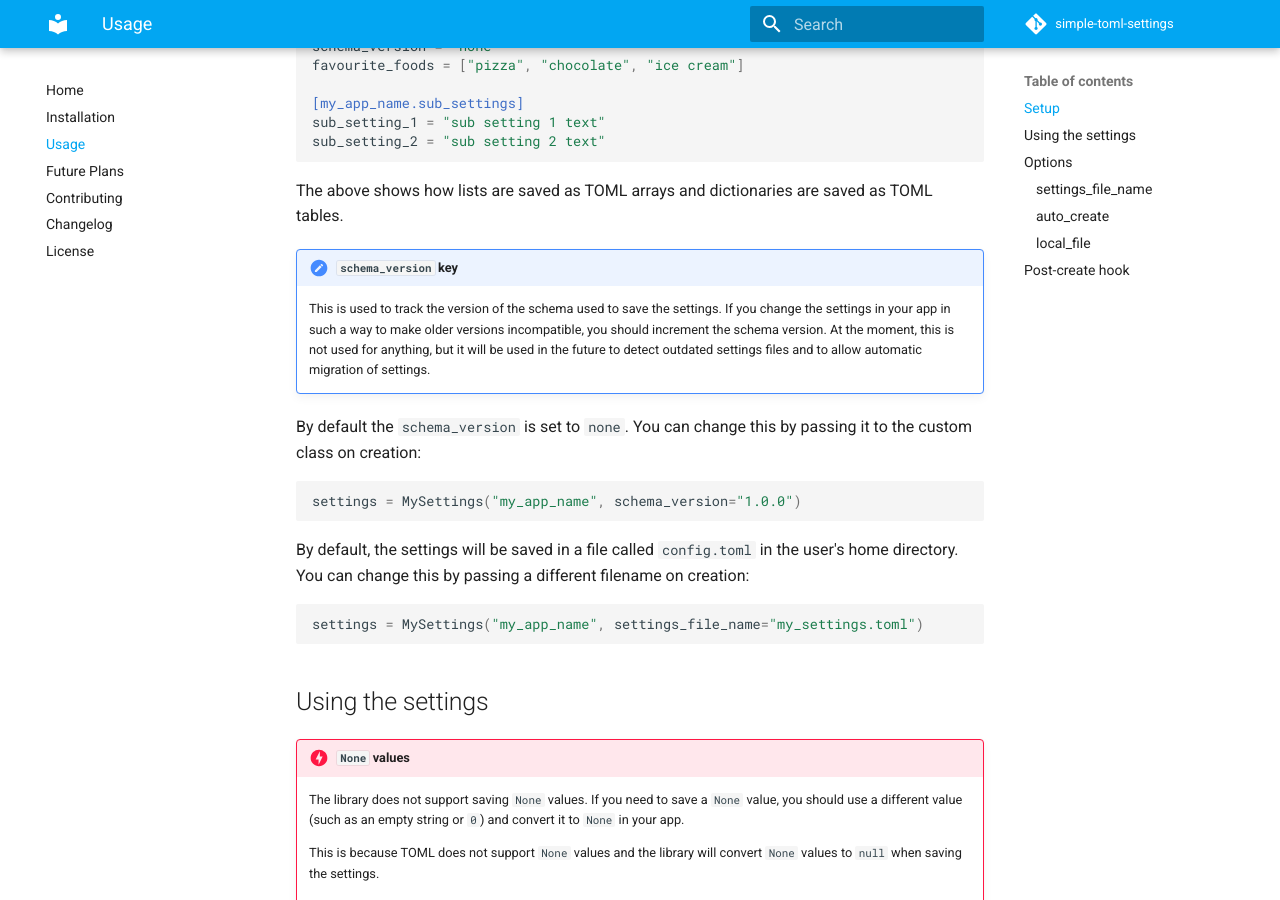
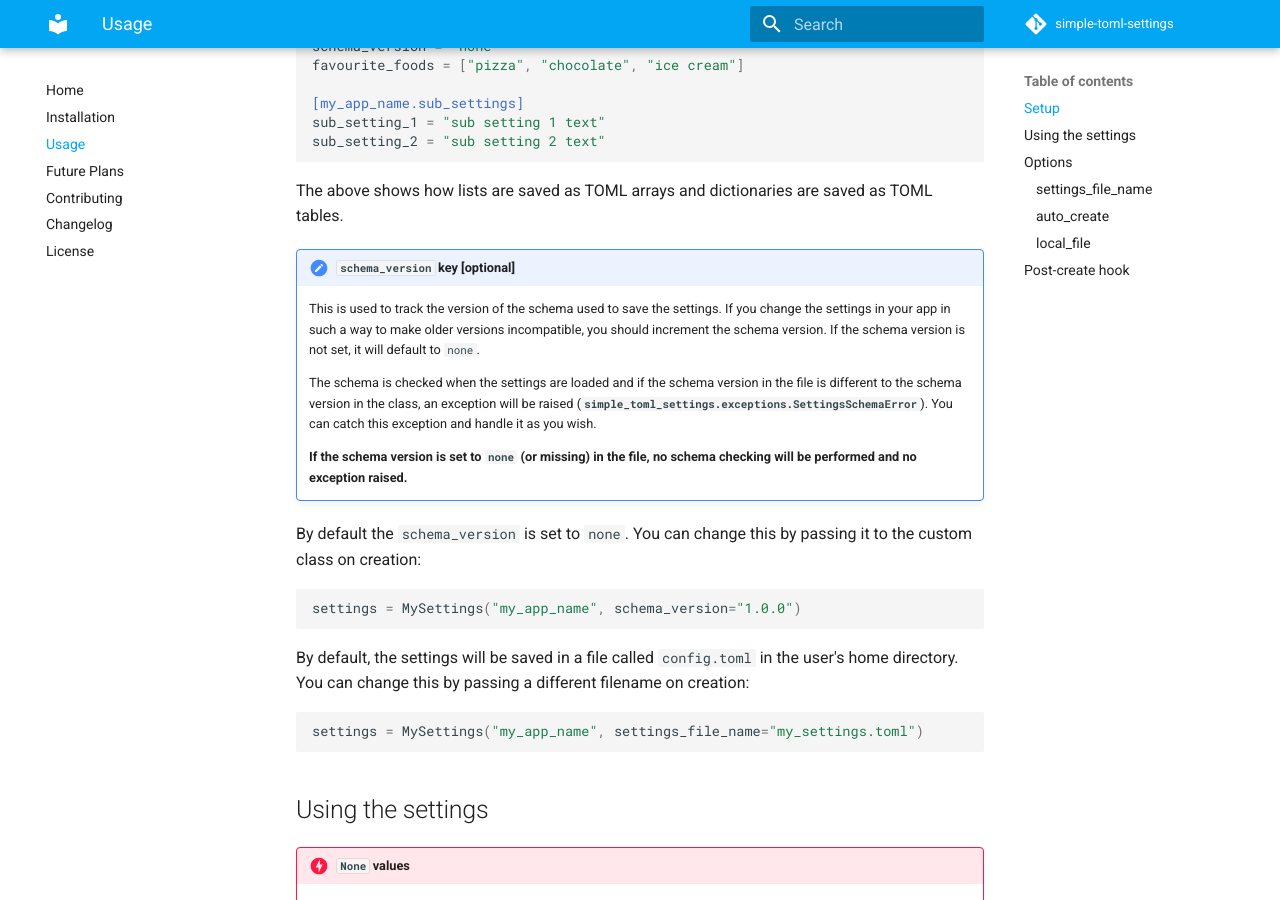
Before and after one commit to seapagan/simple-toml-settings, an MkDocs documentation site: the page built from docs/usage.md, in a window 1280 px wide and 900 px high, scrolled down 1205 px. Built offline with MkDocs 1.6.1 and Material for MkDocs 9.7.7, drawn with Linux system fonts in a browser that asks for light colours; comment, search, counter and statistics services are not loaded.

Commit message:
update docs with new schema information
Signed-off-by: Grant Ramsay <seapagan@gmail.com>

```diff
--- a/docs/usage.md
+++ b/docs/usage.md
@@ -64,14 +64,20 @@ sub_setting_2 = "sub setting 2 text"
 The above shows how lists are saved as TOML arrays and dictionaries are saved as
 TOML tables.
 
-!!! note "`schema_version` key"
+!!! note "`schema_version` key [optional]"
 
     This is used to track the version of the schema
     used to save the settings.  If you change the settings in your app in such
     a way to make older versions incompatible, you should increment the schema
-    version.  At the moment, this is not used for anything, but it will be used
-    in the future to detect outdated settings files and to allow automatic
-    migration of settings.
+    version.  If the schema version is not set, it will default to `none`.
+
+    The schema is checked when the settings are loaded and if the schema version
+    in the file is different to the schema version in the class, an exception
+    will be raised (**`simple_toml_settings.exceptions.SettingsSchemaError`**).
+    You can catch this exception and handle it as you wish.
+
+    **If the schema version is set to `none` (or missing) in the file, no schema
+    checking will be performed and no exception raised.**
 
 By default the `schema_version` is set to `none`.  You can change this by
 passing it to the custom class on creation:
```
Also changed, not shown: TODO.md (+7 -5 lines).
